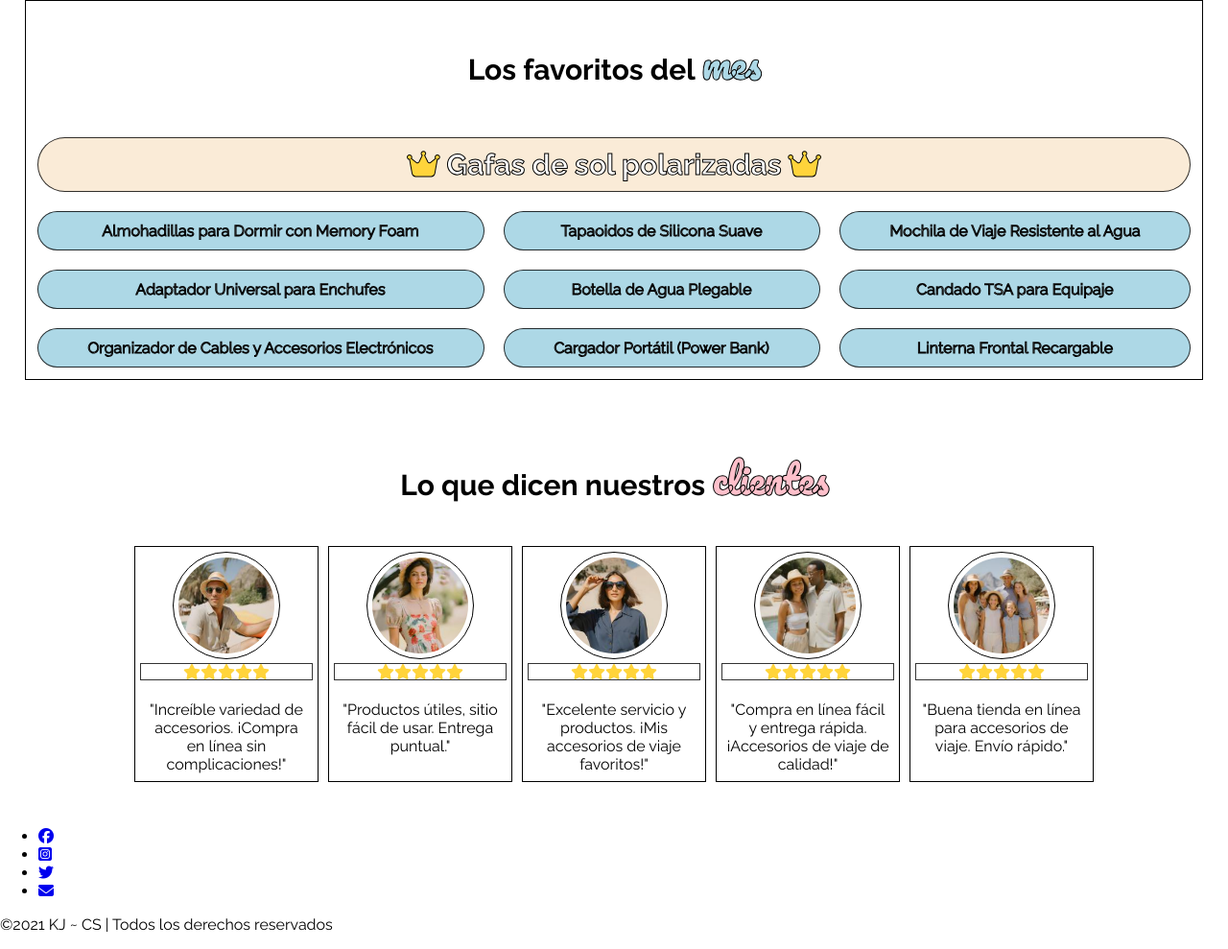
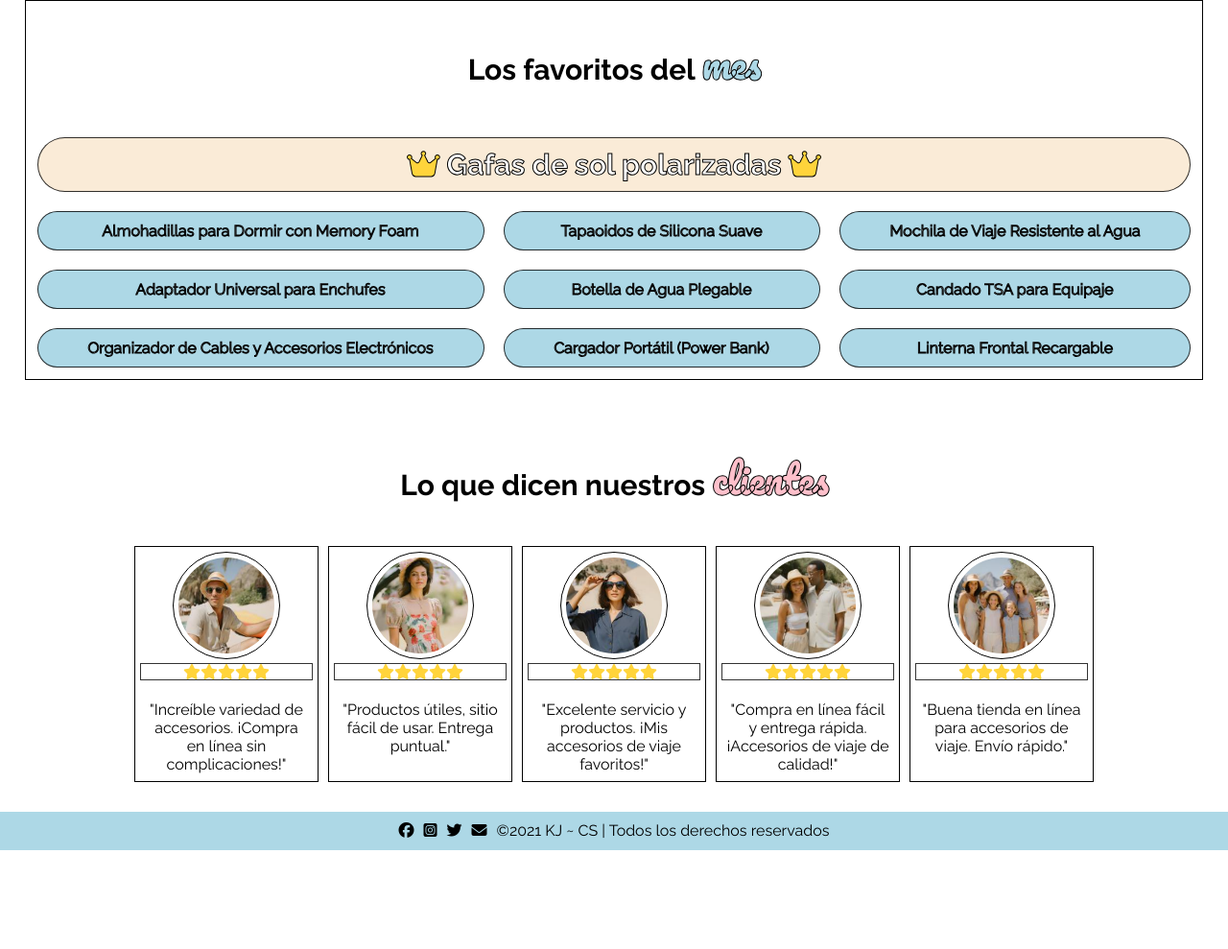
Before and after one commit to karolcordoba8267/AccesoriosViajesKJCS, a plain HTML site: page index.html in a window 1280 px wide. Shown: the part 796-1785 px from the top of the page at 96% size. After the commit the page ends 1682 px from the top, so only its background shows below. Drawn offline with nearby package versions, Linux system fonts and the light colour scheme; a web font is replaced by a local one.

Commit message:
Footer css

```diff
--- a/index.css
+++ b/index.css
@@ -207,3 +207,32 @@ div.desc {
     display: flex;
     justify-content: center;
 }
+
+/* Footer */
+.footer {
+    position: relative;
+    width: 100%;
+    background: lightblue;
+    height: 40px;
+    padding: auto;
+    display: flex;
+    justify-content: center;
+    align-items: center;
+    color: black;
+}
+
+.footerUL {
+    list-style: none;
+    display: flex;
+    margin: 0;
+    padding: 0;
+}
+
+.footerLi {
+    margin-right: 10px;
+}
+
+.footerLi a {
+    color: black;
+    text-decoration: none;
+}
```
